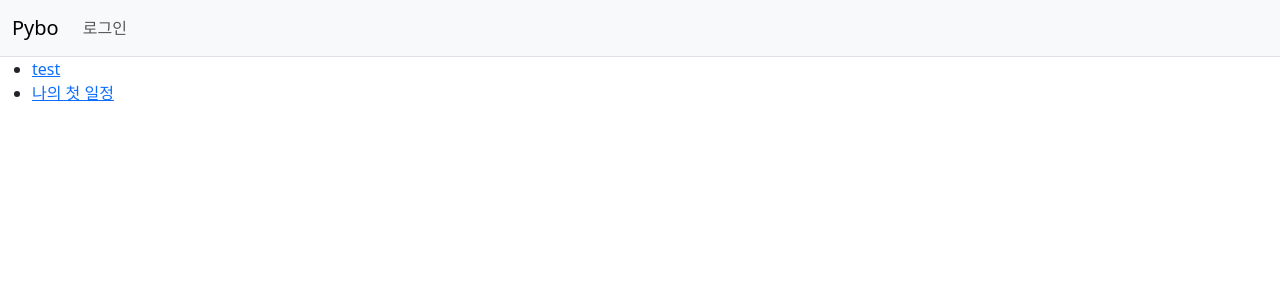
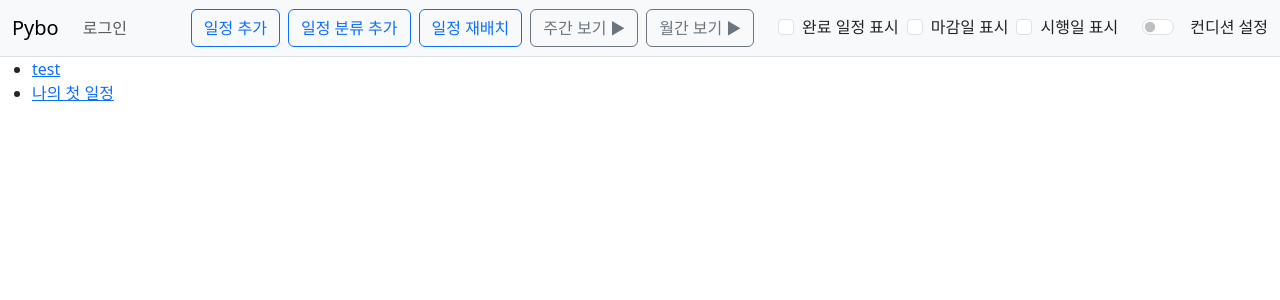
Before and after one commit to shwnsgur2007519/2025-AI-Project, a Django app: page /calendar/ in a window 1280 px wide. Shown: the top 300 px of the page. Run offline with Django 5.2, Linux system fonts and the light colour scheme; data comes from the database, SQL or seed files in the repository; both versions use the stored data as it was after the commit; some libraries are stand-ins or nearby versions.

Commit message:
해당 파일만 커밋합니다

```diff
--- /dev/null
+++ b/new_env/pyvenv.cfg
@@ -0,0 +1,3 @@
+home = C:\Users\cysoo\AppData\Local\Microsoft\WindowsApps\PythonSoftwareFoundation.Python.3.10_qbz5n2kfra8p0
+include-system-site-packages = false
+version = 3.10.11
--- a/webproject/mysite/templates/base.html
+++ b/webproject/mysite/templates/base.html
@@ -22,17 +22,47 @@
                   aria-label="Toggle navigation">
             <span class="navbar-toggler-icon"></span>
           </button>
+
           <div class="collapse navbar-collapse" id="navbarSupportedContent">
             <ul class="navbar-nav me-auto mb-2 mb-lg-0">
               <li class="nav-item">
-                        <a class="nav-link" href="{% provider_login_url 'google' %}"
-                        onclick="window.open(this.href, 'googleLogin', 'width=500,height=600'); return false;"
-                        >로그인</a>
+                <a class="nav-link"
+                   href="{% provider_login_url 'google' %}"
+                   onclick="window.open(this.href,'googleLogin','width=500,height=600');return false;">
+                  로그인
+                </a>
               </li>
             </ul>
+
+            <div class="d-flex align-items-center">
+              <button class="btn btn-outline-primary me-2" type="button">일정 추가</button>
+              <button class="btn btn-outline-primary me-2" type="button">일정 분류 추가</button>
+              <button class="btn btn-outline-primary me-2" type="button">일정 재배치</button>
+              <a class="btn btn-outline-secondary me-2" href="#">주간 보기 ▶</a>
+              <a class="btn btn-outline-secondary me-4" href="#">월간 보기 ▶</a>
+
+              <div class="form-check form-check-inline me-2">
+                <input class="form-check-input" type="checkbox" id="showDone">
+                <label class="form-check-label" for="showDone">완료 일정 표시</label>
+              </div>
+              <div class="form-check form-check-inline me-2">
+                <input class="form-check-input" type="checkbox" id="showDeadline">
+                <label class="form-check-label" for="showDeadline">마감일 표시</label>
+              </div>
+              <div class="form-check form-check-inline me-4">
+                <input class="form-check-input" type="checkbox" id="showStart">
+                <label class="form-check-label" for="showStart">시행일 표시</label>
+              </div>
+
+              <div class="form-check form-switch">
+                <input class="form-check-input" type="checkbox" id="conditionSetting">
+                <label class="form-check-label ms-2" for="conditionSetting">컨디션 설정</label>
+              </div>
+            </div>
           </div>
         </div>
       </nav>
+
     {% block content %}
     {% endblock %}
 </body>
```
Also changed, not shown: webproject/mysite/db.sqlite3, 9 other files. Lines whose indentation alone changed are shown as unchanged.
